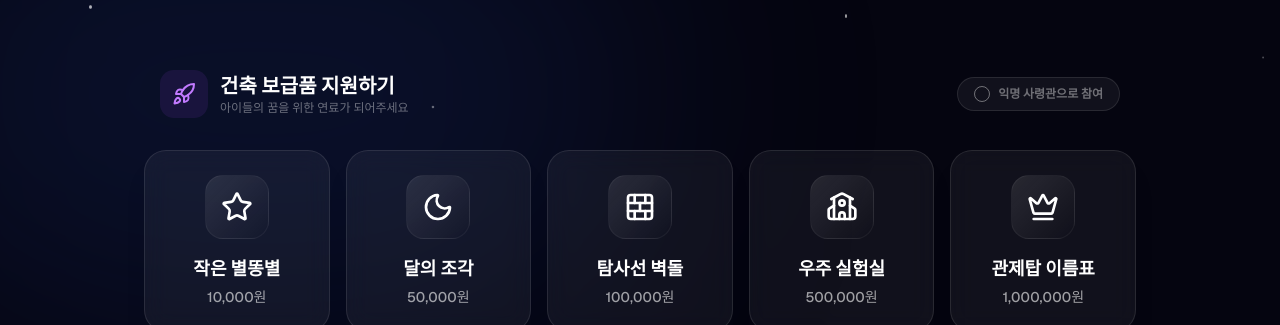
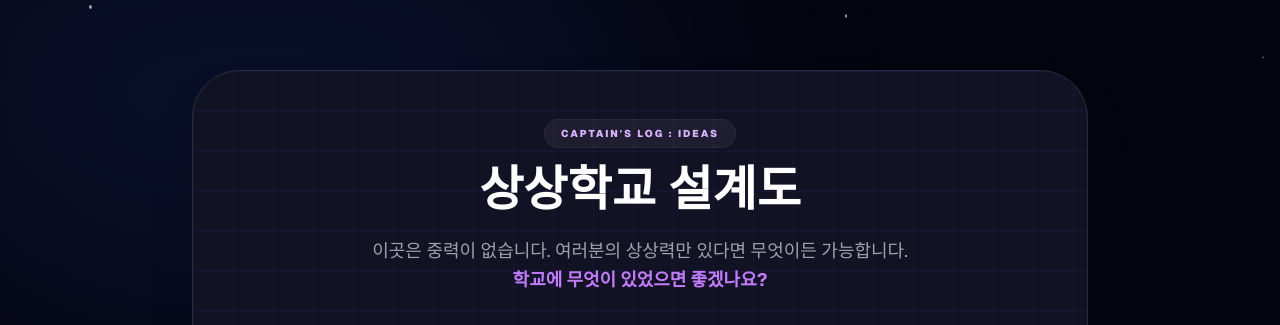
Before and after one commit to misoblue2/cosmos-mindset, a Next.js app: page /imagination in a window 1280 px wide. Shown: the part 627-952 px from the top of the page. Built offline with nearby package versions, Linux system fonts and the light colour scheme.

Commit message:
Remove Construction Supply Support section from Imagination page

```diff
--- a/src/app/imagination/page.tsx
+++ b/src/app/imagination/page.tsx
@@ -194,37 +194,7 @@ export default function ImaginationPage() {
                     </motion.p>
                 </div>
 
-                {/* Donation Area */}
-                <div className="mb-24">
-                    <div className="flex flex-col md:flex-row items-center justify-between mb-8 gap-4 px-4">
-                        <div className="flex items-center gap-3">
-                            <div className="p-3 bg-purple-500/10 rounded-xl">
-                                <Rocket className="text-purple-400" />
-                            </div>
-                            <div>
-                                <h2 className="text-xl font-bold text-white">건축 보급품 지원하기</h2>
-                                <p className="text-xs text-white/40">아이들의 꿈을 위한 연료가 되어주세요</p>
-                            </div>
-                        </div>
-                        <button
-                            onClick={() => setIsAnonymous(!isAnonymous)}
-                            className={`flex items-center gap-2 px-4 py-2 rounded-full border transition-all ${isAnonymous ? 'bg-purple-500/20 border-purple-500/50 text-purple-200' : 'bg-white/5 border-white/10 text-white/40 hover:bg-white/10'}`}
-                        >
-                            <div className={`w-4 h-4 rounded-full flex items-center justify-center border ${isAnonymous ? 'bg-purple-500 border-transparent' : 'border-current'}`}>
-                                {isAnonymous && <Check size={10} className="text-white" />}
-                            </div>
-                            <span className="text-xs font-bold">익명 사령관으로 참여</span>
-                        </button>
-                    </div>
 
-                    <div className="grid grid-cols-2 md:grid-cols-3 lg:grid-cols-5 gap-4">
-                        <DonationTier amount={10000} label="작은 별똥별" icon={Star} color="yellow" />
-                        <DonationTier amount={50000} label="달의 조각" icon={Moon} color="indigo" />
-                        <DonationTier amount={100000} label="탐사선 벽돌" icon={BrickWall} color="orange" />
-                        <DonationTier amount={500000} label="우주 실험실" icon={School} color="blue" />
-                        <DonationTier amount={1000000} label="관제탑 이름표" icon={Crown} color="purple" />
-                    </div>
-                </div>
 
                 {/* Participation Section - Galactic Blueprint */}
                 <div className="max-w-4xl mx-auto mb-24">
```
